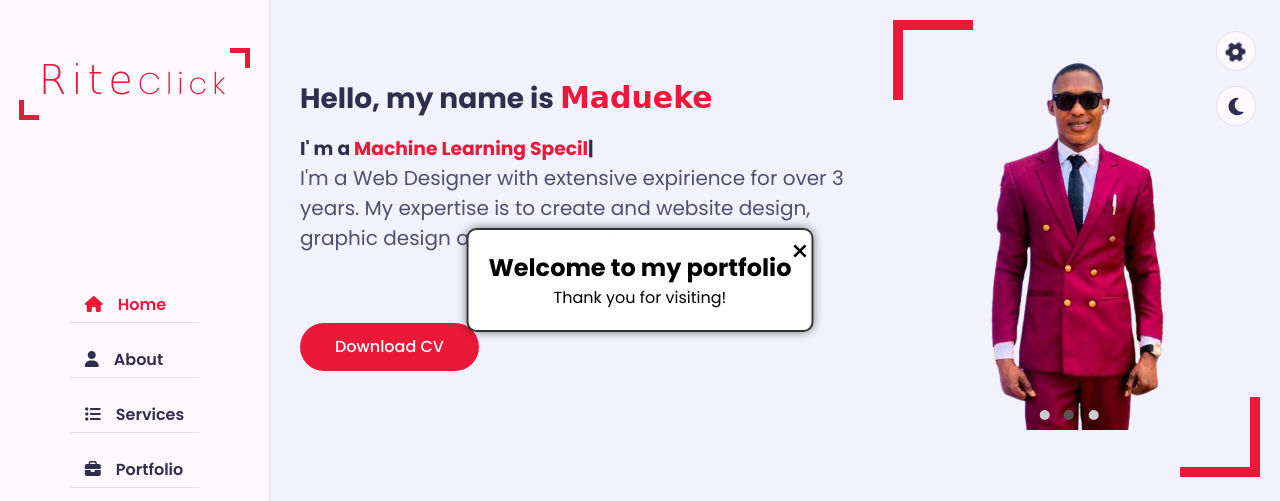
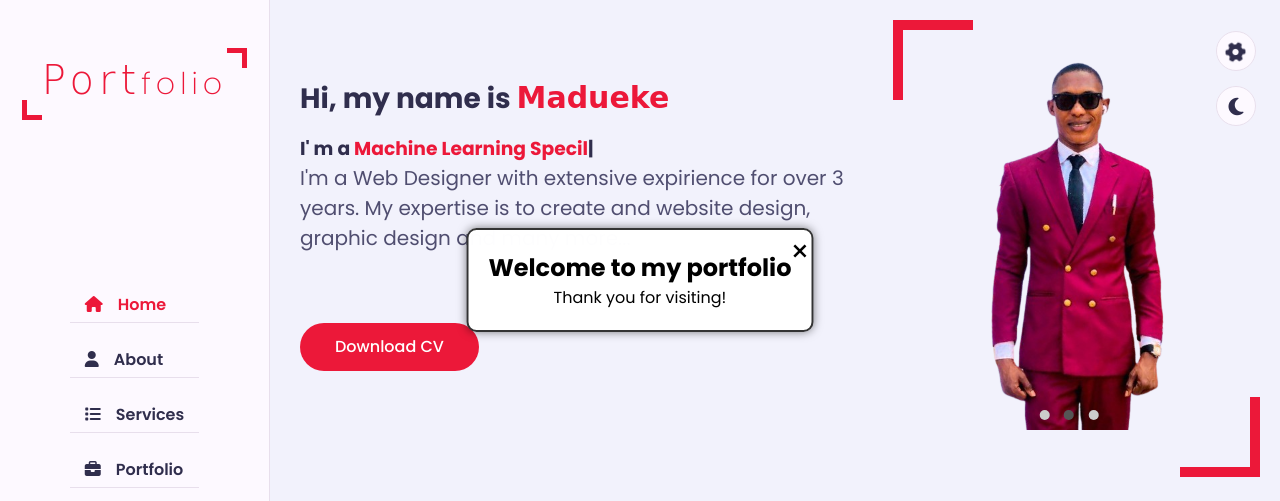
Before and after one commit to maduekedickson/AWS-CI-CD-PIPELINE, a plain HTML site: page website/index.html in a window 1280 px wide. Shown: the top 501 px of the page. Drawn offline with nearby package versions, Linux system fonts and the light colour scheme; a web font is replaced by a local one.

Commit message:
testing ci/committed

```diff
--- a/website/index.html
+++ b/website/index.html
@@ -43,7 +43,7 @@ height="0" width="0" style="display:none;visibility:hidden"></iframe></noscript>
     <!--  ==== Aside Start =======  -->
     <div class="aside">
     <div class="logo">
-        <a href="#"><span>Rite</span>Click</a>
+        <a href="#"><span>Port</span>folio</a>
     </div>
     <div class="nav-toggler">
         <span></span>
@@ -67,7 +67,7 @@ height="0" width="0" style="display:none;visibility:hidden"></iframe></noscript>
         <div class="container">
             <div class="row">
                 <div class="home-info padd-15">
-                    <h3 class="hello">Hello, my name is <span class="name">Madueke</span></h3>
+                    <h3 class="hello">Hi, my name is <span class="name">Madueke</span></h3>
                     <h3 class="my-professional">I' m a <span class="typing">Data Scientist</span></h3>
                     <p>I'm a Web Designer with extensive expirience for over 3 years. My expertise is to create and website design, graphic design and many more...</p>
                     <a href="image/CV.pdf" class="btn">Download CV</a>
```
